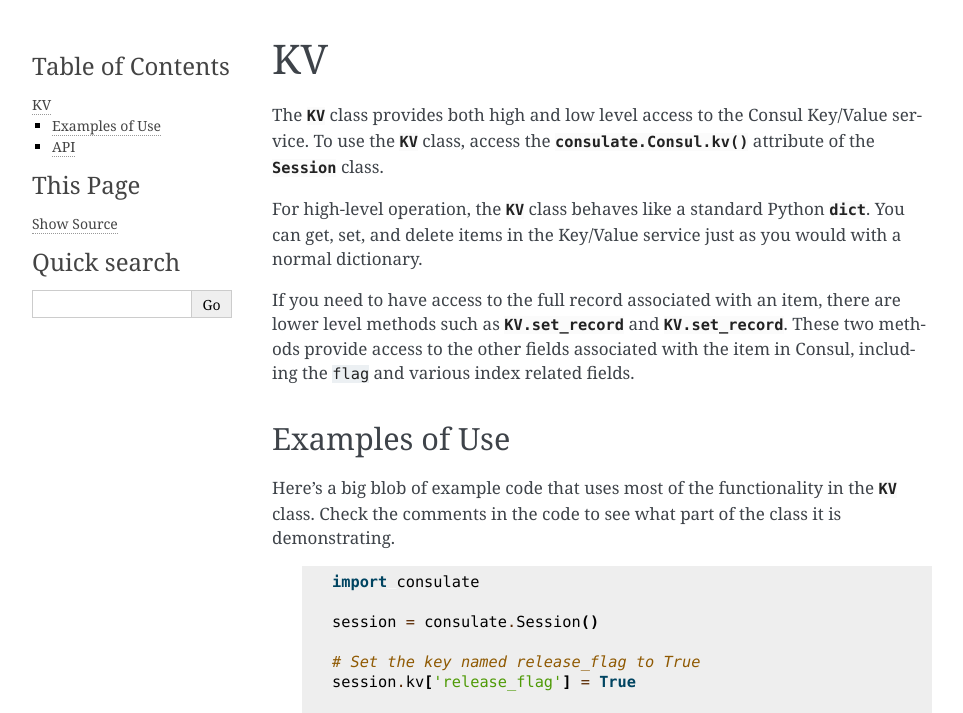
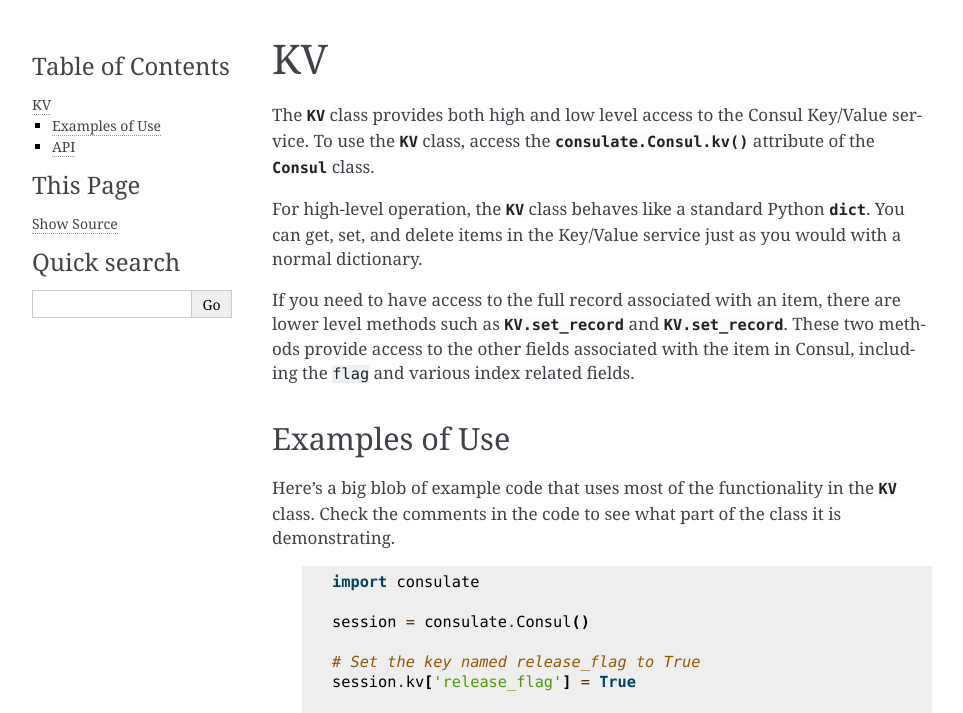
Before and after one commit to gmr/consulate, a Sphinx documentation site: the page built from docs/kv.rst, in a window 1280 px wide. Shown: the top 713 px of the page, without its empty margins (148-1111 px from the left). Built offline with Sphinx 7.4.7, drawn with Linux system fonts in a browser that asks for light colours.

Commit message:
Update docs for Session->Consul change

```diff
--- a/README.rst
+++ b/README.rst
@@ -184,7 +184,7 @@
 
 .. code:: python
 
-    consul = consulate.Session()
+    consul = consulate.Consul()
 
     # Get the health of a individual node
     health = consul.health.node('my-node')
--- a/docs/kv.rst
+++ b/docs/kv.rst
@@ -3,7 +3,7 @@
 The :py:class:`KV <consulate.api.kv.KV>` class provides both high and low level access
 to the Consul Key/Value service. To use the :py:class:`KV <consulate.api.kv.KV>` class,
 access the :py:meth:`consulate.Consul.kv` attribute of the
-:py:class:`Session <consulate.Consul>` class.
+:py:class:`Consul <consulate.Consul>` class.
 
 For high-level operation, the :py:class:`KV <consulate.api.kv.KV>` class behaves
 like a standard Python :py:class:`dict`. You can get, set, and delete items in
@@ -25,7 +25,7 @@
 
         import consulate
 
-        session = consulate.Session()
+        session = consulate.Consul()
 
         # Set the key named release_flag to True
         session.kv['release_flag'] = True
```
